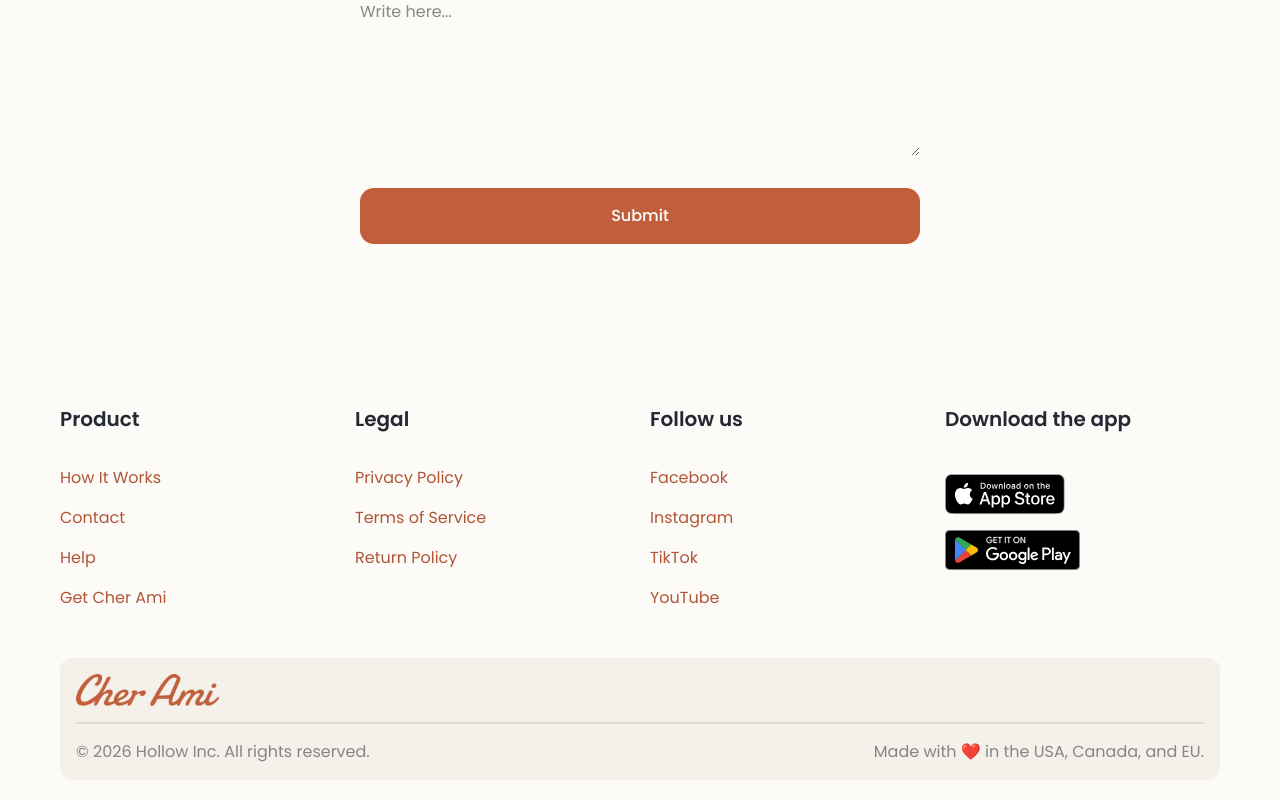
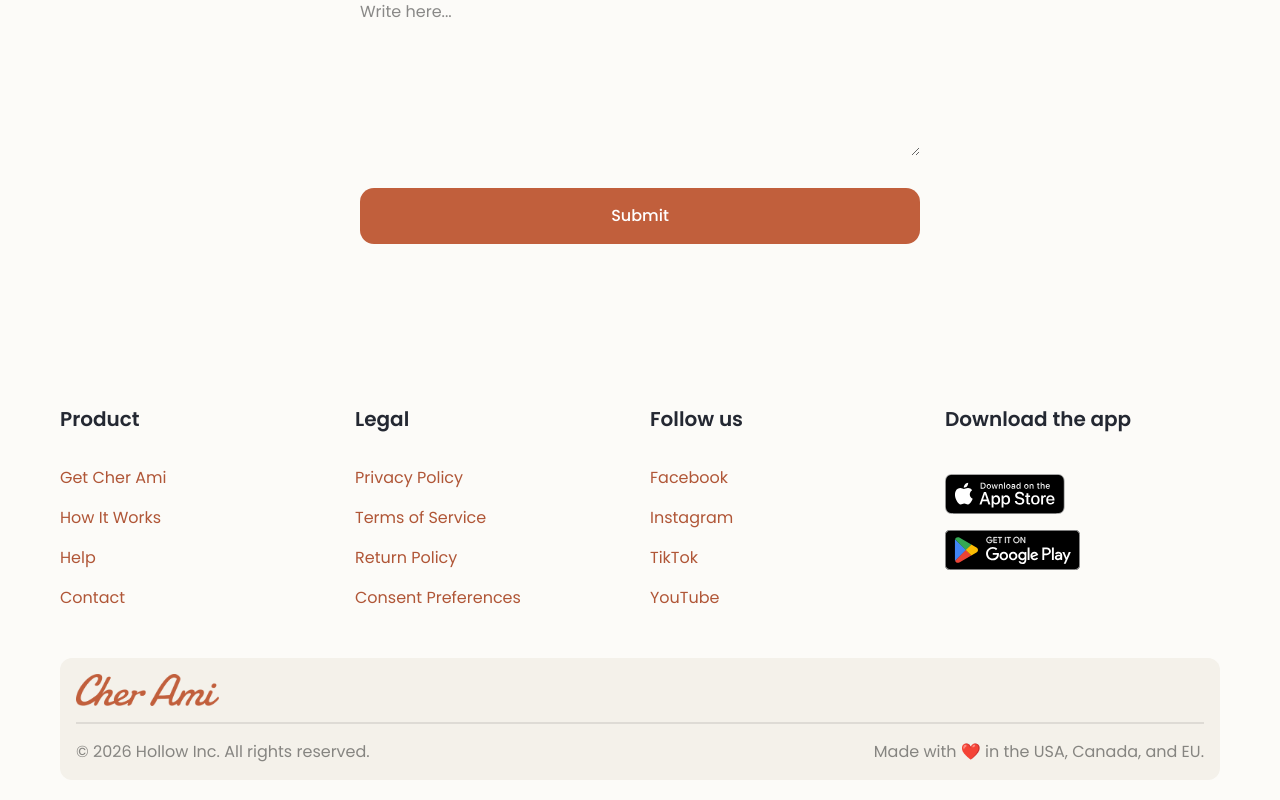
Before and after one commit to Jackalope523/cher-ami-website, a Next.js app: page /contact in a window 1280 px wide. Shown: the part 610-1410 px from the top of the page. Built offline with nearby package versions, Linux system fonts and the light colour scheme.

Commit message:
Add consent prefs

```diff
--- a/app/layout.tsx
+++ b/app/layout.tsx
@@ -82,17 +82,17 @@ export default function RootLayout({
                 <h3 className="text-[20px] text-[#242832] font-semibold mb-6">
                   Product
                 </h3>
+                <Link href="/start" className="text-[#B05637] py-2">
+                  Get Cher Ami
+                </Link>
                 <Link href="/#steps" className="text-[#B05637] py-2">
                   How It Works
-                </Link>
-                <Link href="/contact" className="text-[#B05637] py-2">
-                  Contact
                 </Link>
                 <Link href="/help" className="text-[#B05637] py-2">
                   Help
                 </Link>
-                <Link href="/#download" className="text-[#B05637] py-2">
-                  Get Cher Ami
+                <Link href="/contact" className="text-[#B05637] py-2">
+                  Contact
                 </Link>
               </div>
               <div className="flex flex-col">
@@ -107,6 +107,9 @@ export default function RootLayout({
                 </Link>
                 <Link href="/legal/return" className="text-[#B05637] py-2">
                   Return Policy
+                </Link>
+                <Link href="#" className="text-[#B05637] py-2 termly-display-preferences">
+                  Consent Preferences
                 </Link>
               </div>
               <div className="flex flex-col">
```
